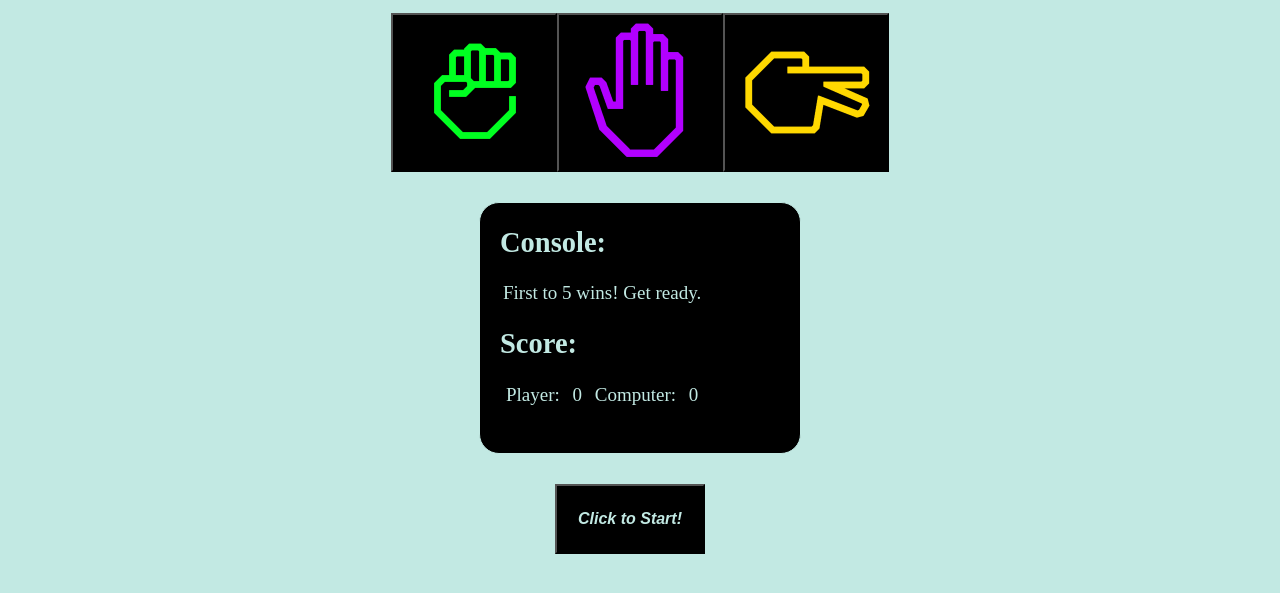
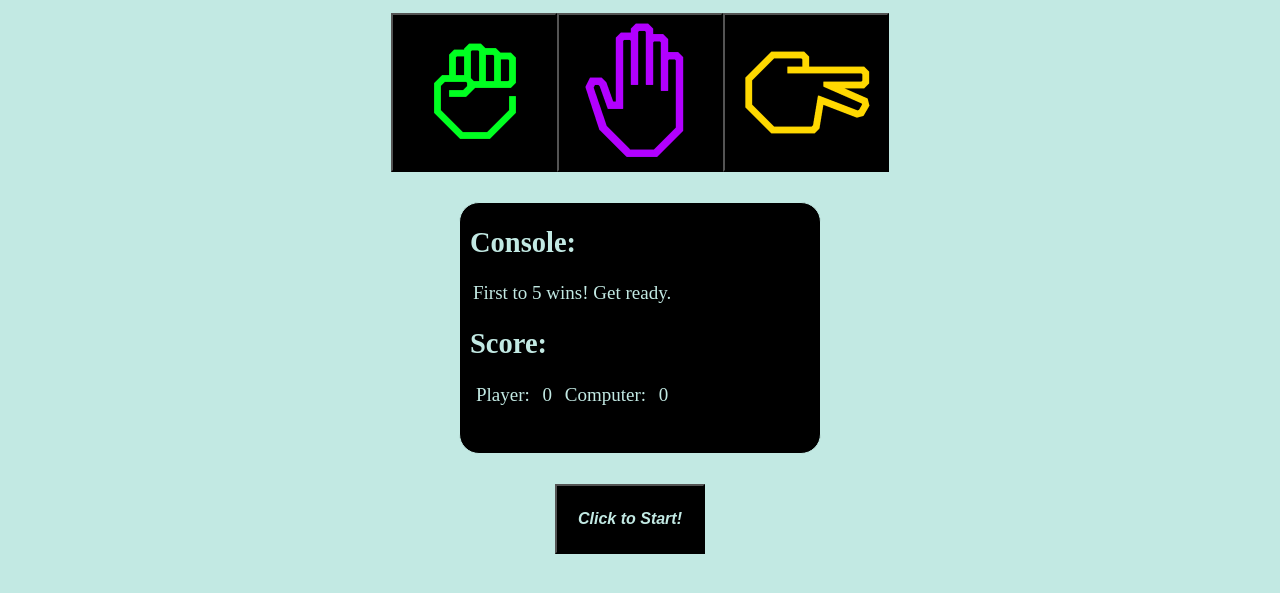
Before and after one commit to Kfollen93/RockPaperScissors, a plain HTML site: page index.html in a window 1280 px wide. Shown: the part 113-706 px from the top of the page. Drawn offline with Linux system fonts and the light colour scheme.

Commit message:
Updated width of output box

```diff
--- a/styles.css
+++ b/styles.css
@@ -81,11 +81,11 @@
       background-color: black;
       color: rgb(194, 233, 227);
       height: 250px;
-      width: 300px;
+      width: 350px;
       margin: 30px auto;
       border: 1px solid rgb(194, 233, 227);
       border-radius: 20px;
-      padding-left: 20px;
+      padding-left: 10px;
       font-size: 19px;
     }
 
```
